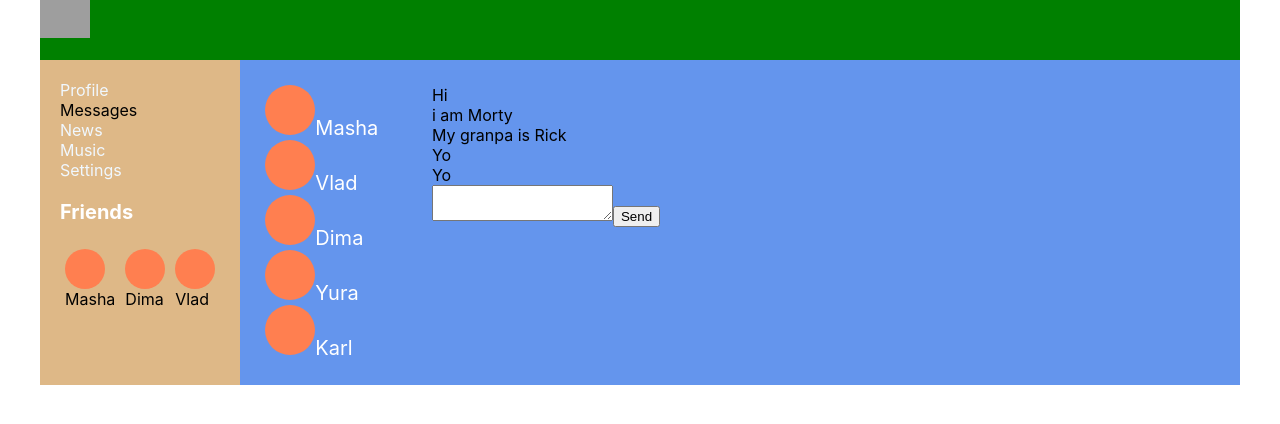
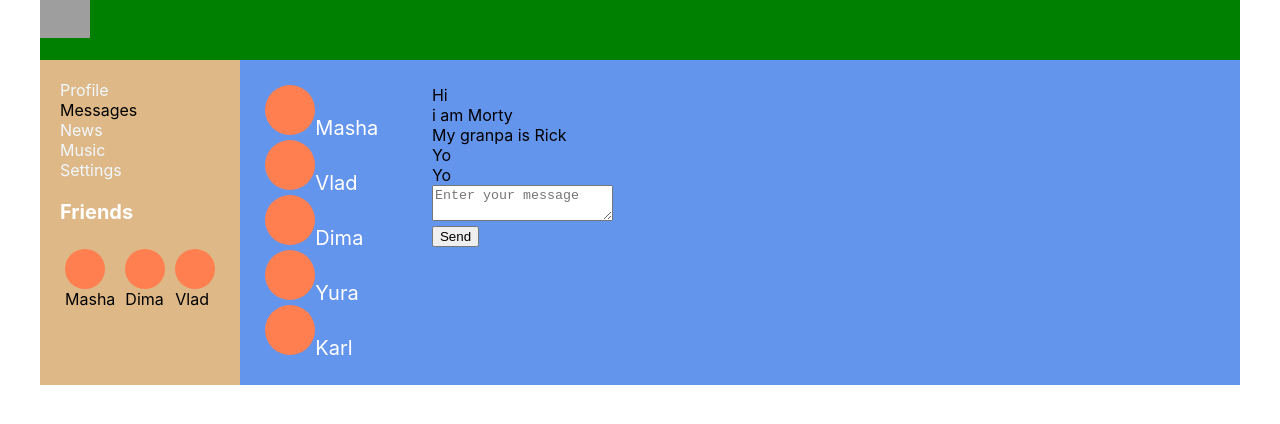
Before and after one commit to igorek888rane/samurai, a React (Create React App) app: page /dialogs in a window 1280 px wide. Shown: the top 424 px of the page. Built offline with nearby package versions, Linux system fonts and the light colour scheme; grey boxes are pictures that could not be loaded.

Commit message:
refactoring

```diff
--- a/src/components/Dialogs/Dialogs.jsx
+++ b/src/components/Dialogs/Dialogs.jsx
@@ -1,39 +1,35 @@
 import React from "react";
-import { addMessageActionCreation, updateMessageActionCreation } from "../../redux/state";
+import { sendMessageActionCreator, updateMessageActionCreator } from "../../redux/state";
 import DialogItem from "./DialogItem/DialogItem";
 import style from "./Dialogs.module.css";
 import Message from "./Message/Message";
 
 const Dialogs = (props) => {
-  let dialogsElement = props.dialogsPage.dialogs.map((dialog) => (
-    <DialogItem name={dialog.name} id={dialog.id} />
-  ));
+  let dialogsElement = props.dialogsPage.dialogs.map((dialog) => <DialogItem name={dialog.name} id={dialog.id} />);
 
-  let messagesElement = props.dialogsPage.messages.map((message) => (
-    <Message message={message.message} />
-  ));
-
-  let newMessage = React.createRef();
+  let messagesElement = props.dialogsPage.messages.map((message) => <Message message={message.message} />);
 
   let sendMessage = () => {
-    props.dispatch(addMessageActionCreation());
+    props.dispatch(sendMessageActionCreator());
   };
-  let onChangeMessage = () => {
-    let text = newMessage.current.value;
-    props.dispatch(updateMessageActionCreation(text));
+  let onChangeMessage = (event) => {
+    let text = event.target.value;
+    props.dispatch(updateMessageActionCreator(text));
   };
 
   return (
     <div className={style.dialogs}>
       <div className={style.dialogsItems}>{dialogsElement}</div>
       <div className={style.messages}>
-        {messagesElement}
-        <textarea
-          onChange={onChangeMessage}
-          ref={newMessage}
-          value={props.dialogsPage.newMessageText}
-        ></textarea>
-        <button onClick={sendMessage}>Send</button>
+        <div>{messagesElement}</div>
+        <div>
+          <textarea placeholder="Enter your message"
+            onChange={onChangeMessage}
+            value={props.dialogsPage.newMessageText}></textarea>
+        </div>
+        <div>
+          <button onClick={sendMessage}>Send</button>
+        </div>
       </div>
     </div>
   );
--- a/src/components/Profile/MyPosts/MyPosts.jsx
+++ b/src/components/Profile/MyPosts/MyPosts.jsx
@@ -1,22 +1,18 @@
 import React from "react";
-import { addPostActionCreation, updatePostActionCreation } from "../../../redux/state";
+import { addPostActionCreator, updatePostActionCreator } from "../../../redux/state";
 
 import style from "./MyPosts.module.css";
 import Posts from "./Post/Posts";
 
 const MyPosts = (props) => {
-  let postsElement = props.profilePage.posts.map((post) => (
-    <Posts message={post.post} likesCount={post.likesCount} />
-  ));
-
-  let newPostelement = React.createRef();
+  let postsElement = props.profilePage.posts.map((post) => <Posts message={post.post} likesCount={post.likesCount} />);
 
   let addPost = () => {
-    props.dispatch(addPostActionCreation());
+    props.dispatch(addPostActionCreator());
   };
-  let onPostChange = () => {
-    let text = newPostelement.current.value;
-    props.dispatch(updatePostActionCreation(text));
+  let onPostChange = (event) => {
+    let text = event.target.value;
+    props.dispatch(updatePostActionCreator(text));
   };
 
   return (
@@ -24,11 +20,7 @@ const MyPosts = (props) => {
       <div>My posts</div>
       <div>
         <div>
-          <textarea
-            ref={newPostelement}
-            onChange={onPostChange}
-            value={props.profilePage.newPostText}
-          />
+          <textarea onChange={onPostChange} value={props.profilePage.newPostText} />
         </div>
         <div>
           <button onClick={addPost}>add posts</button>
--- a/src/index.js
+++ b/src/index.js
@@ -4,11 +4,14 @@ import React from "react";
 import ReactDOM from "react-dom";
 import "./index.css";
 import App from "./App";
+import { BrowserRouter } from "react-router-dom";
 
 let rerenderEntireTree = (state) => {
   ReactDOM.render(
     <React.StrictMode>
-      <App state={state} dispatch={store.dispatch.bind(store)} />
+      <BrowserRouter>
+        <App state={state} dispatch={store.dispatch.bind(store)} />
+      </BrowserRouter>
     </React.StrictMode>,
     document.getElementById("root")
   );
--- a/src/redux/state.js
+++ b/src/redux/state.js
@@ -1,7 +1,7 @@
-let ADD_POST =  "ADD-POST";
-let UPDATE_POST_TEXT =  "UPDATE-POST-TEXT";
-let ADD_MESSAGE =  "ADD-MESSAGE";
-let UPDATE_MESSAGE_TEXT =  "UPDATE-MESSAGE-TEXT";
+let ADD_POST =  "ADD_POST";
+let UPDATE_POST_TEXT =  "UPDATE_POST_TEXT";
+let SEND_MESSAGE =  "SEND_MESSAGE";
+let UPDATE_MESSAGE_TEXT =  "UPDATE_MESSAGE_TEXT";
 
 let store = {
   _state: {
@@ -84,7 +84,7 @@ let store = {
     } else if (action.type === UPDATE_POST_TEXT) {
       this._state.profilePage.newPostText = action.text;
       this._callSubscriber(this._state);
-    } else if (action.type === ADD_MESSAGE) {
+    } else if (action.type === SEND_MESSAGE) {
       let newMessage = {
         id: this._state.dialogsPage.messages.length + 1,
         message: this._state.dialogsPage.newMessageText,
@@ -101,11 +101,11 @@ let store = {
 
 };
 window.store = store;
-export const  addPostActionCreation = () =>({type:ADD_POST})
-export const  updatePostActionCreation = (text) =>({type:UPDATE_POST_TEXT,text:text})
+export const  addPostActionCreator = () =>({type:ADD_POST})
+export const  updatePostActionCreator = (text) =>({type:UPDATE_POST_TEXT,text:text})
 
-export const  addMessageActionCreation = () =>({type:ADD_MESSAGE})
-export const  updateMessageActionCreation = (text) =>({type:UPDATE_MESSAGE_TEXT,text:text})
+export const  sendMessageActionCreator = () =>({type:SEND_MESSAGE})
+export const  updateMessageActionCreator = (text) =>({type:UPDATE_MESSAGE_TEXT,text:text})
 export default store;
 
 
```
Also changed, not shown: src/App.js (+20 -24 lines).
